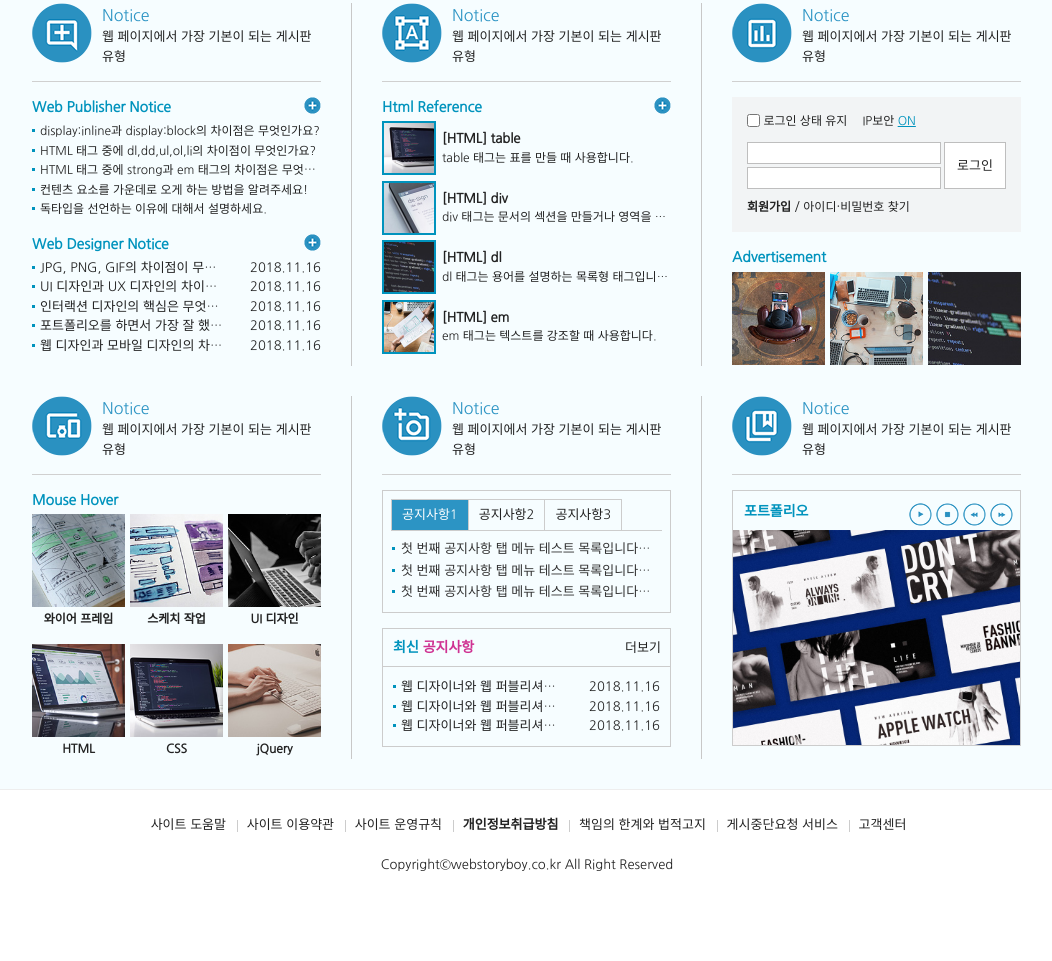
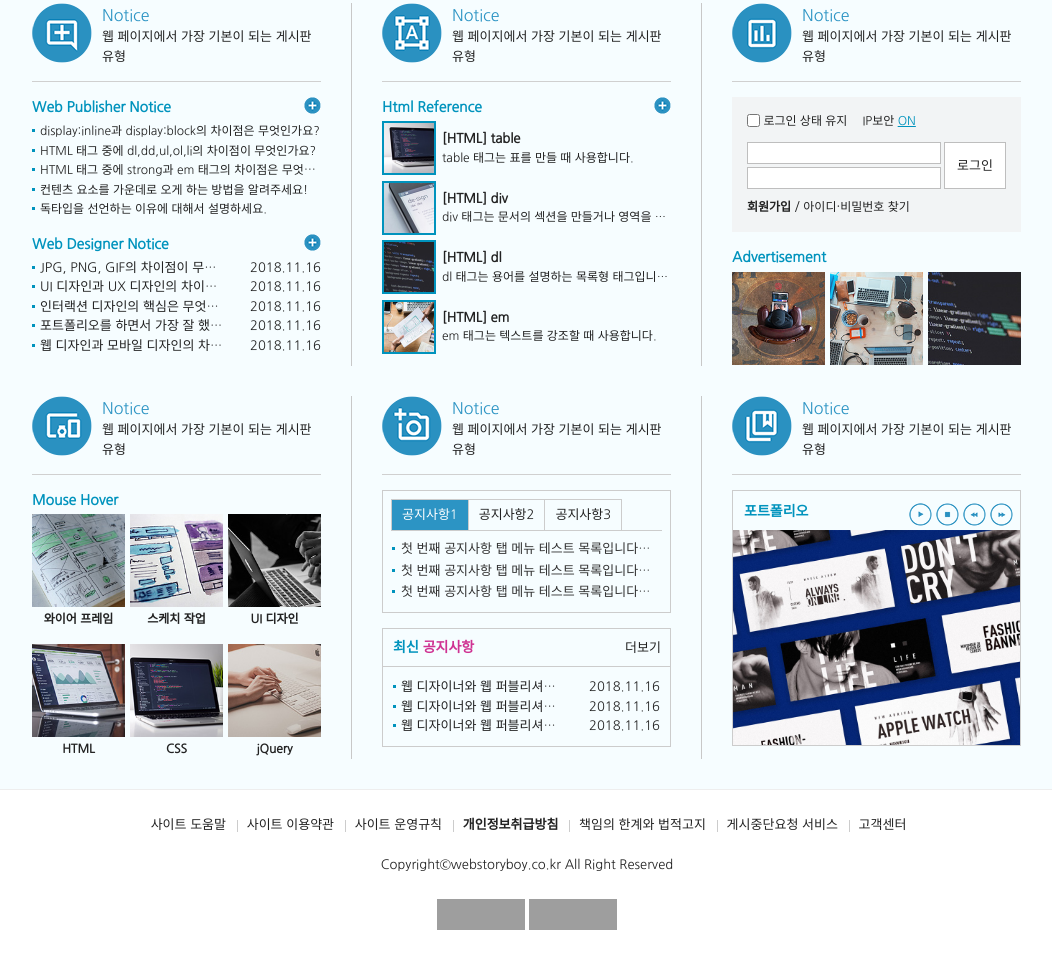
Before and after one commit to eunsooo/web-standard, a plain HTML site: page index.html in a window 1280 px wide. Shown: the part 822-1783 px from the top of the page, without its empty margins (113-1165 px from the left). Before the commit the page ends 1721 px from the top, so only its background shows below. Drawn offline with Linux system fonts and the light colour scheme; grey boxes are pictures that could not be loaded.

Commit message:
w3c validation

```diff
--- a/css/style.scss
+++ b/css/style.scss
@@ -26,13 +26,9 @@
 }
 
 /* layout */
-#wrap {
-}
 #header {
     height: 325px;
     background: url(../img/header_bg.jpg) center top repeat-x;
-}
-#contents {
 }
 #footer {
     border-top: 1px solid #eee;
@@ -715,4 +711,5 @@
             }
         }
     }
+    address {margin-bottom: 25px;}
 }
--- a/index.html
+++ b/index.html
@@ -411,6 +411,14 @@
                     <address>
                         Copyright©webstoryboy.co.kr All Right Reserved
                     </address>
+                    <div class="w3c">
+                        <a href="http://validator.w3.org/check?uri=referer">
+                            <img src="http://www.w3.org/Icons/valid-xhtml10" alt="Valid XHTML 1.0 Transitional" height="31" width="88" />
+                        </a>
+                        <a href="http://jigsaw.w3.org/css-validator/check/referer">
+                            <img style="border:0;width:88px;height:31px" src="http://jigsaw.w3.org/css-validator/images/vcss-blue" alt="올바른 CSS입니다!" />
+                        </a>
+                    </div>
                 </div>
             </div>
         </div>
```
Also changed, not shown: css/style.css, 1 other file.
